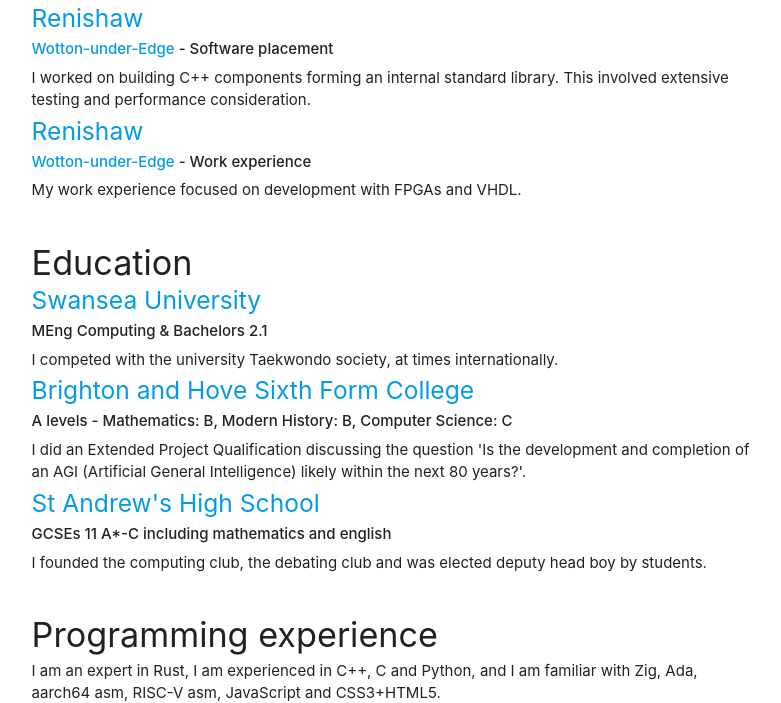
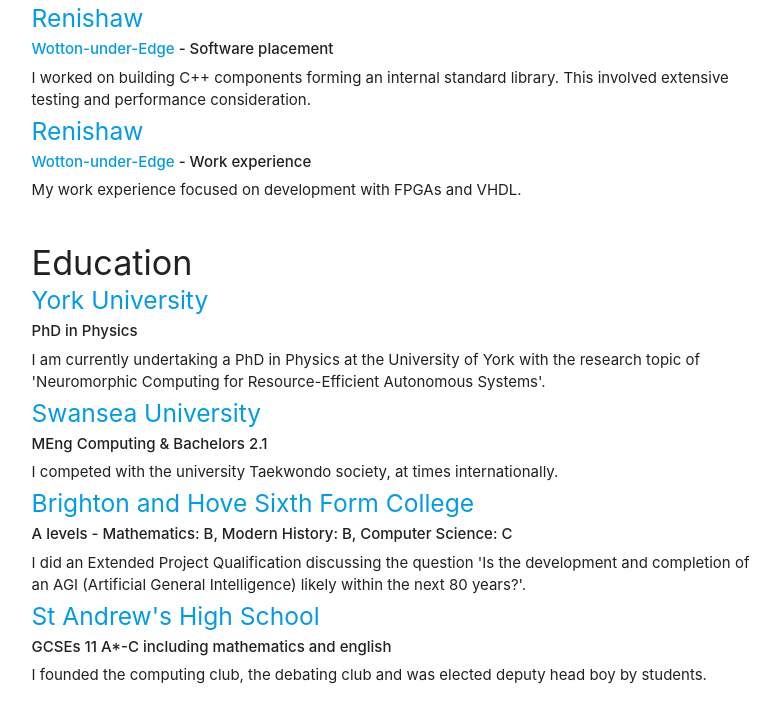
Before and after one commit to JonathanWoollett-Light/cv, a plain HTML site: page index.html in a window 1280 px wide. Shown: the part 1074-1777 px from the top of the page, without its empty margins (321-1102 px from the left). Drawn offline with nearby package versions, Linux system fonts and the light colour scheme.

Commit message:
uni update

```diff
--- a/index.html
+++ b/index.html
@@ -56,8 +56,8 @@
           <h3>Jonathan Woollett-Light</h3>
           <p>
             <i class="fa-solid fa-location-dot"></i
-            ><a href="https://maps.app.goo.gl/epiRn7Y88kgLSxiAA">
-              9 Strathcarron Court, Cambrigde, Cambridgeshire, CB4 2UZ</a
+            ><a href="https://maps.app.goo.gl/oDdj9ePiVdvEPtDs8">
+              15 Claremont Terrace, York YO31 7EJ</a
             >
           </p>
           <p><i class="fa-solid fa-phone"></i> +44 7941 079483</p>
@@ -164,6 +164,13 @@
           </div>
           <div id="education" class="section scrollspy">
             <h4>Education</h4>
+            <h5><a href="https://www.york.ac.uk/">York University</a></h5>
+            <strong>PhD in Physics</strong>
+            <p>
+              I am currently undertaking a PhD in Physics at the University of
+              York with the research topic of 'Neuromorphic Computing for
+              Resource-Efficient Autonomous Systems'.
+            </p>
             <h5><a href="https://www.swansea.ac.uk/">Swansea University</a></h5>
             <strong>MEng Computing & Bachelors 2.1</strong>
             <p>
```
